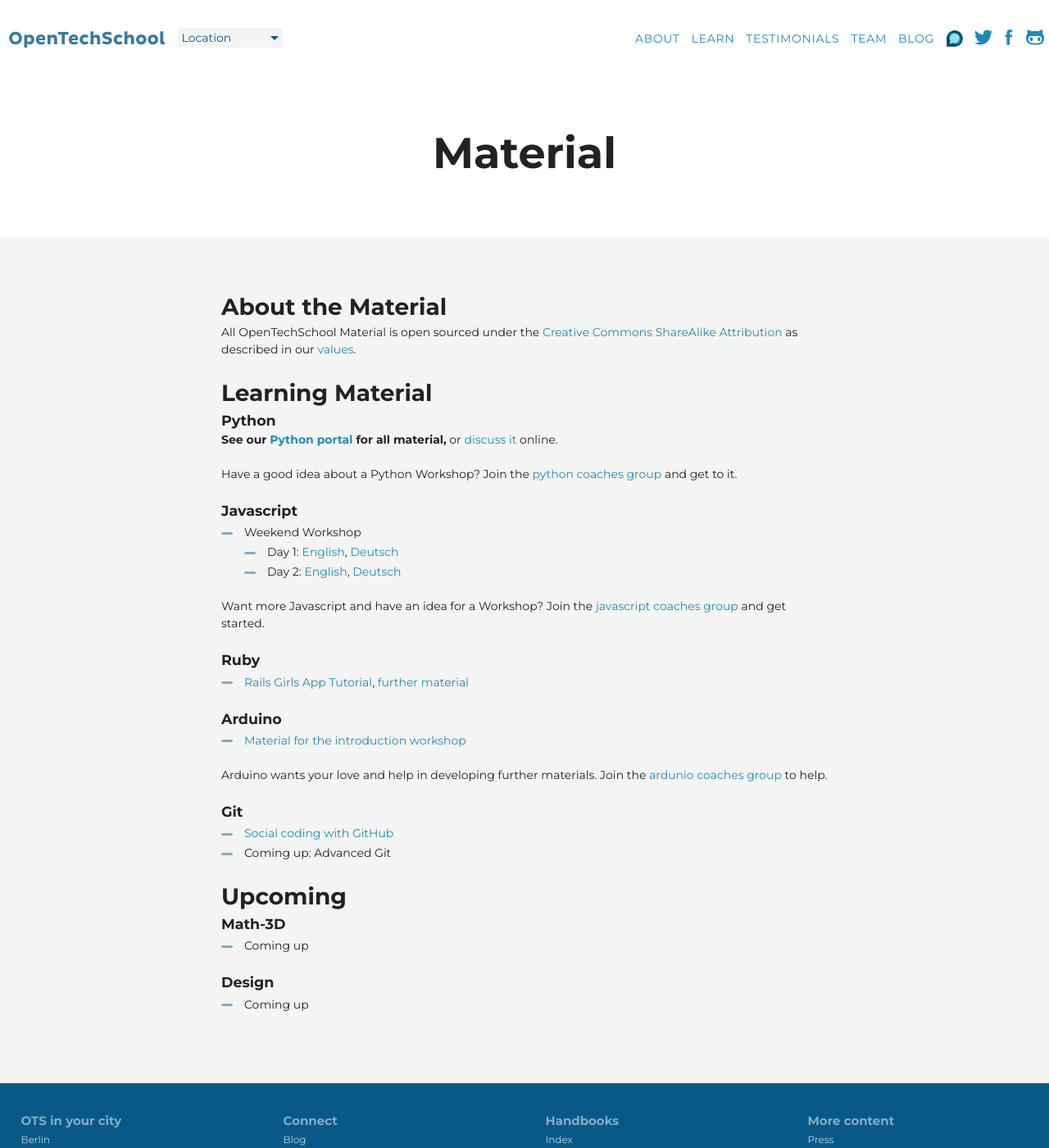
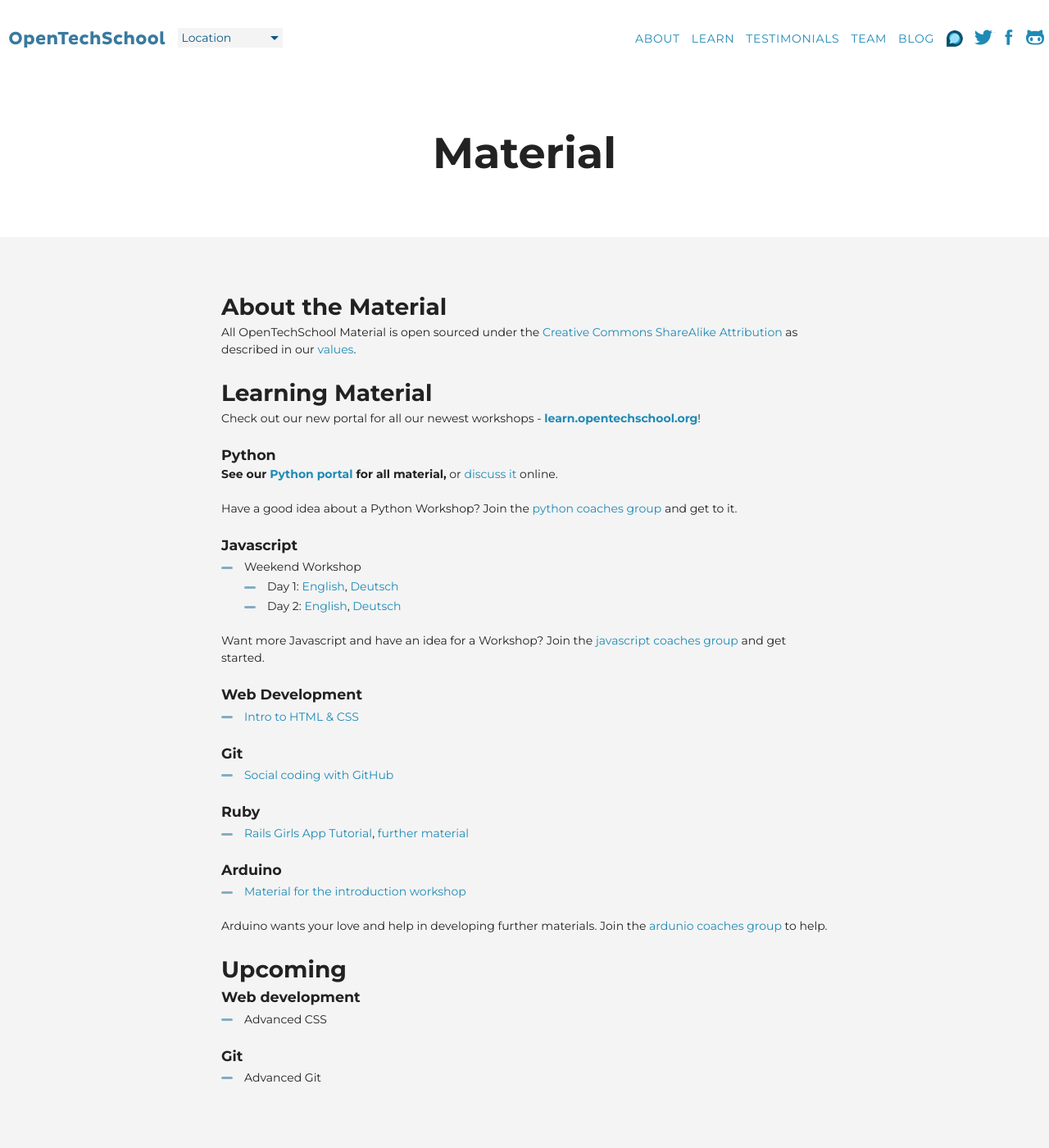
Before and after one commit to OpenTechSchool/www.opentechschool.org, a Jekyll site: the page built from material.md, in a window 1280 px wide and 1400 px high. Shown: the whole window at 82% size. Built offline with Jekyll 4.4.1, drawn with Linux system fonts in a browser that asks for light colours; nearby versions of some CDN libraries.

Commit message:
Update materials page somewhat

```diff
--- a/material.md
+++ b/material.md
@@ -6,13 +6,21 @@
 
 ## About the Material
 
-All OpenTechSchool Material is open sourced under the [Creative Commons ShareAlike Attribution](http://creativecommons.org/licenses/by-sa/3.0/) as described in our [values]({{site.baseurl}}about.html#core_values).
+All OpenTechSchool Material is open sourced under the
+[Creative Commons ShareAlike Attribution][CC-SA] as described in our [values].
 
 ## Learning Material
 
+Check out our new portal for all our newest workshops -
+**[learn.opentechschool.org]**!
+
+[CC-SA]: http://creativecommons.org/licenses/by-sa/3.0/
+[values]: {{site.baseurl}}about.html#core_values
+[learn.opentechschool.org]: http://learn.opentechschool.org
+
 ### Python
 
-**See our [Python portal](http://python.opentechschool.org/) for all material,** or [discuss it](https://github.com/OpenTechSchool/python/wiki) online.
+**See our [Python portal] for all material,** or [discuss it][python-discuss] online.
 
 Have a good idea about a Python Workshop? Join the [python coaches group](https://groups.google.com/a/opentechschool.org/forum/?fromgroups#!forum/coaches.python) and get to it.
 
@@ -23,6 +31,12 @@
 
 Want more Javascript and have an idea for a Workshop? Join the [javascript coaches group](https://groups.google.com/a/opentechschool.org/forum/?fromgroups#!forum/coaches.javascript) and get started.
 
+### Web Development
+ * [Intro to HTML & CSS][HTMLCSS]
+
+### Git
+ * [Social coding with GitHub][social-git]
+
 ### Ruby
  * [Rails Girls App Tutorial](http://guides.railsgirls.com/app/), [further material](http://railsgirls.com/materials)
 
@@ -31,14 +45,15 @@
 
 Arduino wants your love and help in developing further materials. Join the [ardunio coaches group](https://groups.google.com/a/opentechschool.org/forum/?fromgroups#!forum/coaches.ardunio) to help.
 
-### Git
- * [Social coding with GitHub](http://opentechschool.github.io/social-coding/)
- * Coming up: Advanced Git
-
 ## Upcoming
 
-### Math-3D
- * Coming up
+### Web development
+ * Advanced CSS
 
-### Design
- * Coming up
+### Git
+ * Advanced Git
+
+[Python portal]: http://python.opentechschool.org
+[python-discuss]: https://github.com/OpenTechSchool/python/wiki
+[HTMLCSS]: http://opentechschool.github.io/html-css-beginners/
+[social-git]: http://opentechschool.github.io/social-coding/
```
